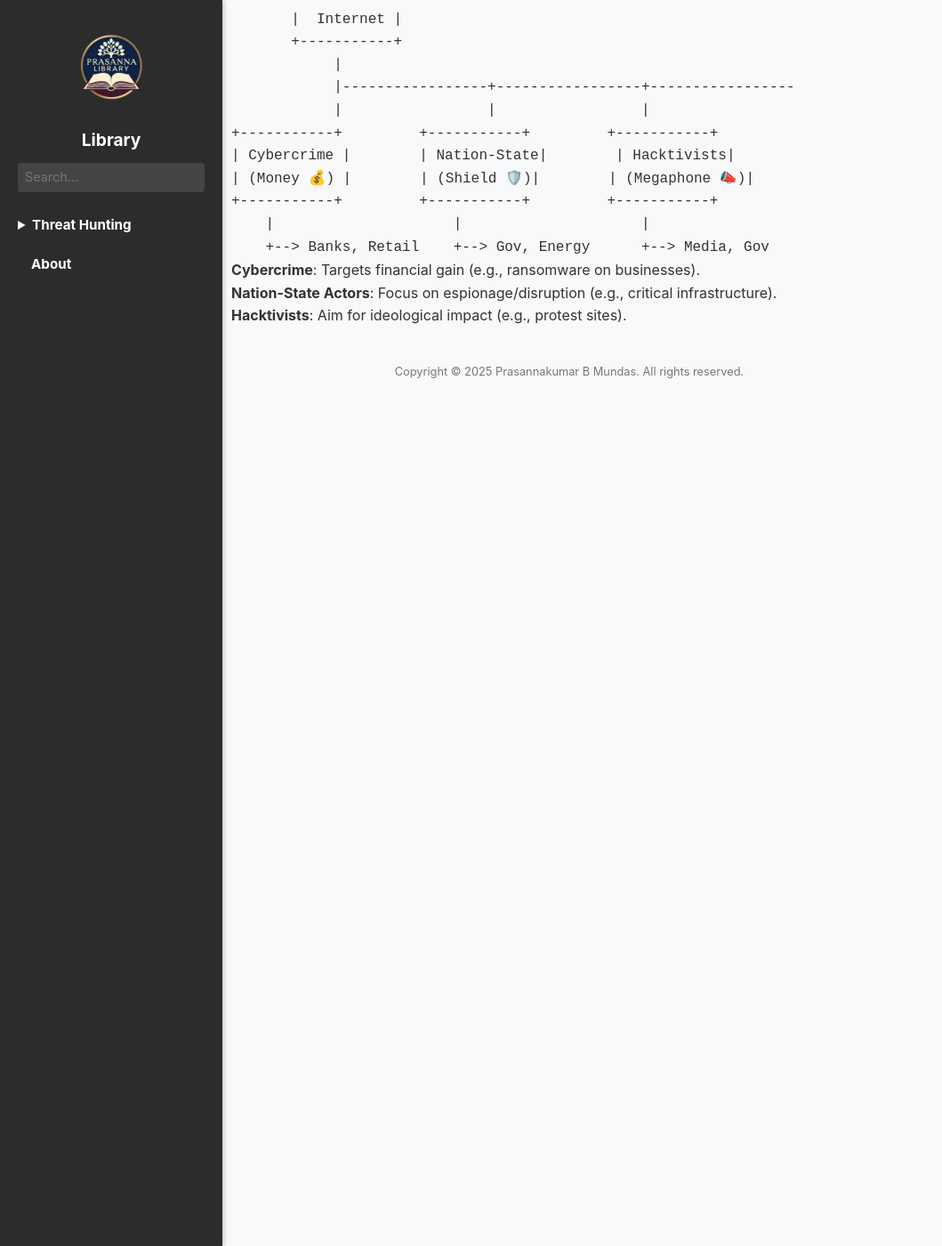
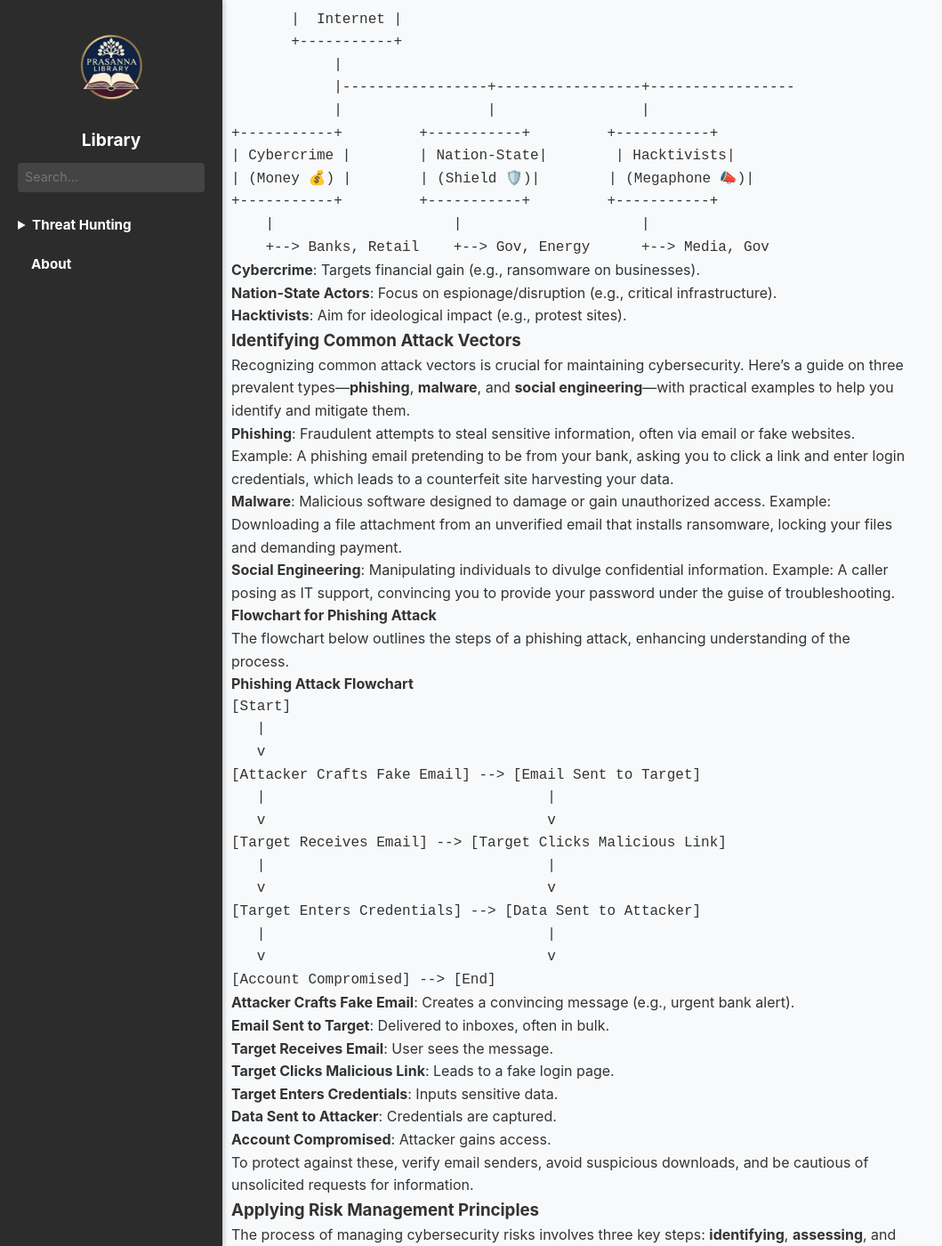
Before and after one commit to pbmundas/library, a Jekyll site: the page built from _posts/2025-09-22-Course-Plan-From-Beginner-to-Pro.md, in a window 1280 px wide and 1400 px high, scrolled down 1440 px. Shown: the whole window at 89% size, without its empty margins (0-1059 px from the left). Built offline with Jekyll 4.4.1, drawn with Linux system fonts in a browser that asks for light colours; some of the changed text lies outside the part shown.

Commit message:
Update 2025-09-22-Course-Plan-From-Beginner-to-Pro.md

````diff
--- a/_posts/2025-09-22-Course-Plan-From-Beginner-to-Pro.md
+++ b/_posts/2025-09-22-Course-Plan-From-Beginner-to-Pro.md
@@ -69,3 +69,62 @@ The infographic illustrates the relationships between these threats and their ta
 - **Cybercrime**: Targets financial gain (e.g., ransomware on businesses).
 - **Nation-State Actors**: Focus on espionage/disruption (e.g., critical infrastructure).
 - **Hacktivists**: Aim for ideological impact (e.g., protest sites).
+
+### Identifying Common Attack Vectors
+
+Recognizing common attack vectors is crucial for maintaining cybersecurity. Here’s a guide on three prevalent types—**phishing**, **malware**, and **social engineering**—with practical examples to help you identify and mitigate them.
+
+- **Phishing**: Fraudulent attempts to steal sensitive information, often via email or fake websites. Example: A phishing email pretending to be from your bank, asking you to click a link and enter login credentials, which leads to a counterfeit site harvesting your data.
+- **Malware**: Malicious software designed to damage or gain unauthorized access. Example: Downloading a file attachment from an unverified email that installs ransomware, locking your files and demanding payment.
+- **Social Engineering**: Manipulating individuals to divulge confidential information. Example: A caller posing as IT support, convincing you to provide your password under the guise of troubleshooting.
+
+#### Flowchart for Phishing Attack
+The flowchart below outlines the steps of a phishing attack, enhancing understanding of the process.
+
+#### Phishing Attack Flowchart
+
+```plaintext
+[Start]
+   |
+   v
+[Attacker Crafts Fake Email] --> [Email Sent to Target]
+   |                                 |
+   v                                 v
+[Target Receives Email] --> [Target Clicks Malicious Link]
+   |                                 |
+   v                                 v
+[Target Enters Credentials] --> [Data Sent to Attacker]
+   |                                 |
+   v                                 v
+[Account Compromised] --> [End]
+```
+
+- **Attacker Crafts Fake Email**: Creates a convincing message (e.g., urgent bank alert).
+- **Email Sent to Target**: Delivered to inboxes, often in bulk.
+- **Target Receives Email**: User sees the message.
+- **Target Clicks Malicious Link**: Leads to a fake login page.
+- **Target Enters Credentials**: Inputs sensitive data.
+- **Data Sent to Attacker**: Credentials are captured.
+- **Account Compromised**: Attacker gains access.
+
+
+To protect against these, verify email senders, avoid suspicious downloads, and be cautious of unsolicited requests for information.
+
+### Applying Risk Management Principles
+
+The process of managing cybersecurity risks involves three key steps: **identifying**, **assessing**, and **mitigating**. This structured approach helps organizations protect their systems and data effectively.
+
+- **Identifying Risks**: This step involves detecting potential threats and vulnerabilities. For example, monitoring network traffic might reveal unusual patterns indicating a malware presence.
+- **Assessing Risks**: Evaluate the likelihood and impact of identified risks. A risk assessment might determine that malware could lead to data loss with a high probability due to unpatched systems.
+- **Mitigating Risks**: Implement controls to reduce risk severity. This could include patching systems, deploying antivirus software, and training employees to recognize phishing.
+
+#### Case Study: Mitigating a Malware Risk
+A small business noticed slow network performance and frequent system crashes. Investigation identified a malware infection from a phishing email. The risk assessment rated it as "High" due to potential data theft and downtime. Mitigation involved isolating affected devices, updating antivirus definitions, patching vulnerabilities, and conducting staff training. Post-mitigation, the risk was reduced to "Low" with improved security measures.
+
+#### Risk Level Comparison Table
+
+| Risk Factor            | Before Mitigation | After Mitigation |
+|-------------------------|-------------------|------------------|
+| Likelihood of Attack    | High (80%)        | Low (20%)        |
+| Impact on Operations    | High (Data Loss)  | Low (Minimal)    |
+| Overall Risk Level      | High              | Low              |
````
